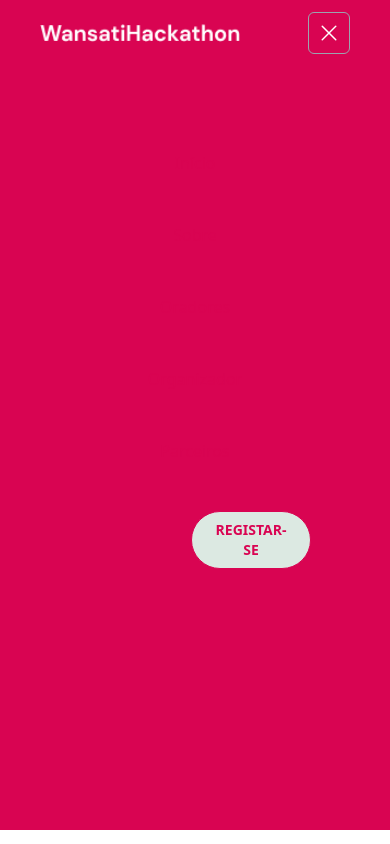
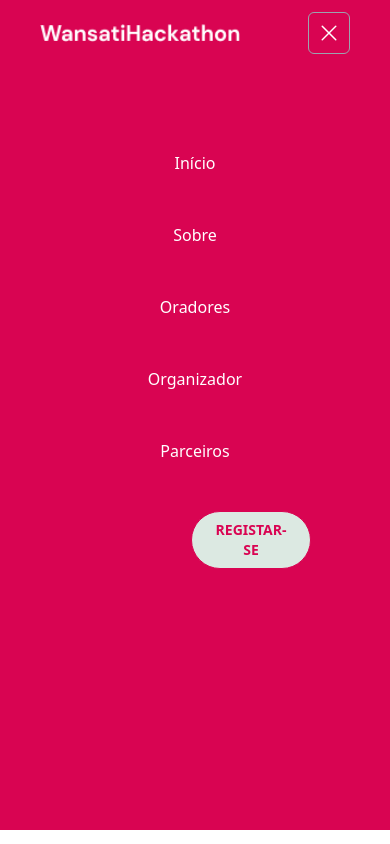
Before and after one commit to rnrnshn/wansati-hackthon, a Next.js app: page / in a window 390 px wide. Both pictures are taken after a click on the button 330 px from the left and 32 px from the top of the page. Built offline with nearby package versions, Linux system fonts and the light colour scheme.

Commit message:
fix: colors problem on mobile

```diff
--- a/src/app/components/NavItem.tsx
+++ b/src/app/components/NavItem.tsx
@@ -8,11 +8,11 @@ interface NavItemProps {
 
 const NavItem = ({ title, href, onClickNavItem }: NavItemProps) => {
   return (
-    <li className={`text-base group relative ${ scrollY > 200 ? "text-white" : "text-primary" }`}>
+    <li className={`text-base group relative text-white ${ scrollY > 200 ? "md:text-white" : "md:text-primary" }`}>
       <Link href={ href } onClick={ onClickNavItem }>
         { title }
       </Link>
-      <div className={`absolute w-0 group-hover:w-full h-1 rounded transition-all ${ scrollY > 200 ? "bg-white" : "bg-primary" }`}></div>
+      <div className={`absolute w-0 group-hover:w-full h-1 rounded transition-all bg-white ${ scrollY > 200 ? "md:bg-white" : "md:bg-primary" }`}></div>
     </li>
   )
 }
```
